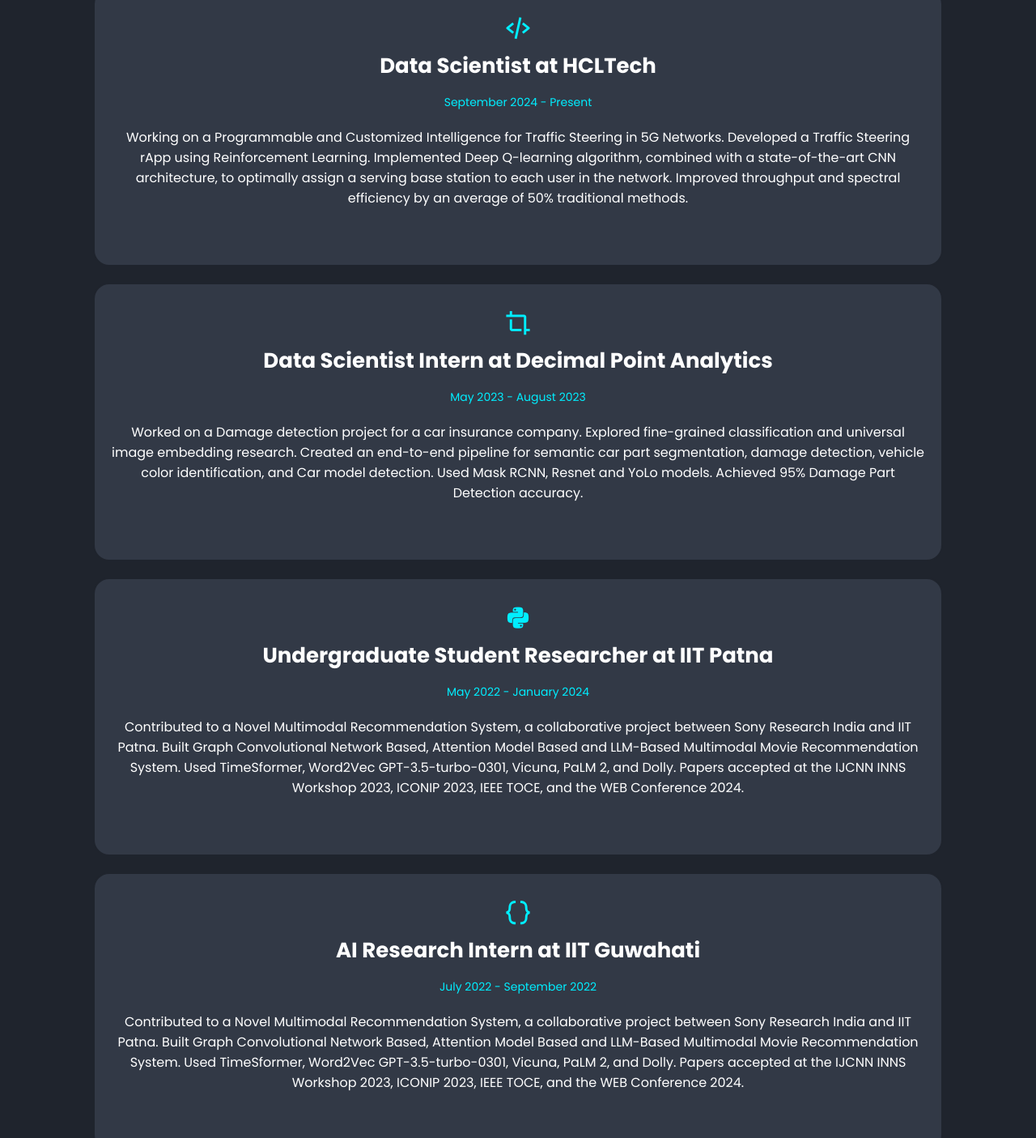
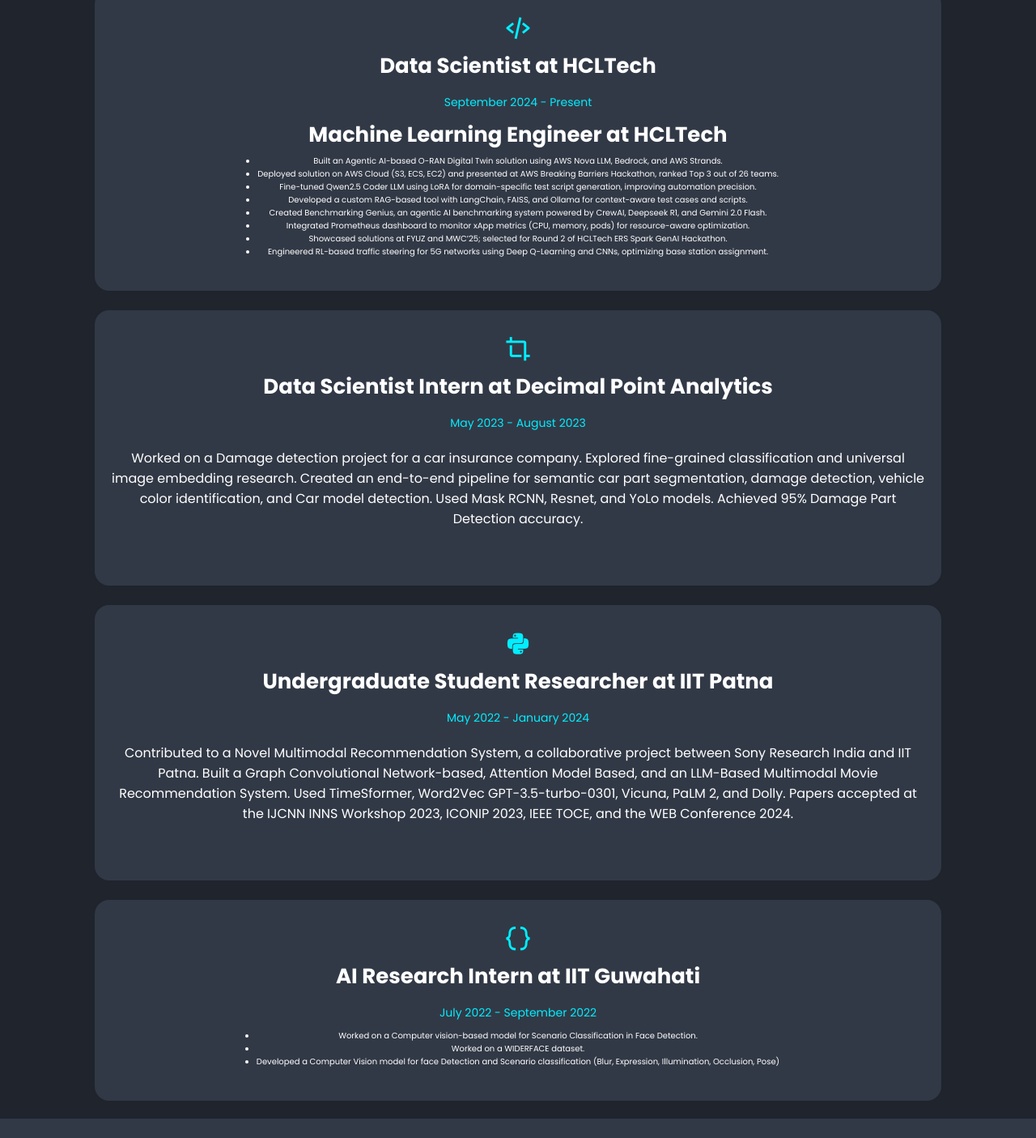
Before and after one commit to ssiddharth27/Portfolio, a plain HTML site: page index.html in a window 1280 px wide. Shown: the part 1833-3238 px from the top of the page at 81% size. Drawn offline with nearby package versions, Linux system fonts and the light colour scheme.

Commit message:
Update job titles and responsibilities in index.html

```diff
--- a/index.html
+++ b/index.html
@@ -51,7 +51,7 @@
             </div>
             <div class="about-content">
                 <h2 class="heading">About<span>Me</span></h2>
-                <h3>Data Scientist</h3>
+                <h3>Machine Learning Engineer</h3>
                 <p>A proud IIT Jodhpur graduate and Data Scientist,
                     I specialize in Machine Learning, Deep Learning, GenAI, MLOps, and DLOps.
                     I’ve co-authored four research papers in top AI conferences and have
@@ -69,11 +69,17 @@
                     <i class='bx bx-code-alt' style="font-size: 3.5rem;"></i>
                     <h3>Data Scientist at HCLTech</h3>
                     <p class="date">September 2024 - Present</p>
-                    <p>Working on a Programmable and Customized Intelligence for Traffic Steering in 5G Networks.
-                        Developed a Traffic Steering rApp using Reinforcement Learning.
-                        Implemented Deep Q-learning algorithm, combined with a state-of-the-art CNN architecture, to optimally assign a serving base
-                        station to each user in the network.
-                        Improved throughput and spectral efficiency by an average of 50% traditional methods.</p>
+                    <h3>Machine Learning Engineer at HCLTech</h3>
+                    <ul>
+                      <li>Built an Agentic AI-based O-RAN Digital Twin solution using AWS Nova LLM, Bedrock, and AWS Strands.</li>
+                      <li>Deployed solution on AWS Cloud (S3, ECS, EC2) and presented at AWS Breaking Barriers Hackathon, ranked Top 3 out of 26 teams.</li>
+                      <li>Fine-tuned Qwen2.5 Coder LLM using LoRA for domain-specific test script generation, improving automation precision.</li>
+                      <li>Developed a custom RAG-based tool with LangChain, FAISS, and Ollama for context-aware test cases and scripts.</li>
+                      <li>Created Benchmarking Genius, an agentic AI benchmarking system powered by CrewAI, Deepseek R1, and Gemini 2.0 Flash.</li>
+                      <li>Integrated Prometheus dashboard to monitor xApp metrics (CPU, memory, pods) for resource-aware optimization.</li>
+                      <li>Showcased solutions at FYUZ and MWC’25; selected for Round 2 of HCLTech ERS Spark GenAI Hackathon.</li>
+                      <li>Engineered RL-based traffic steering for 5G networks using Deep Q-Learning and CNNs, optimizing base station assignment.</li>
+                    </ul>
                     <!-- <a href="#" class="btn">Read More</a> -->
                 </div>
 
@@ -84,7 +90,7 @@
                     <p>Worked on a Damage detection project for a car insurance company.
                         Explored fine-grained classification and universal image embedding research.
                         Created an end-to-end pipeline for semantic car part segmentation, damage detection, vehicle color identification, and Car model
-                        detection. Used Mask RCNN, Resnet and YoLo models. Achieved 95% Damage Part Detection accuracy.</p>
+                        detection. Used Mask RCNN, Resnet, and YoLo models. Achieved 95% Damage Part Detection accuracy.</p>
                     <!-- <a href="#" class="btn">Read More</a> -->
                 </div>
 
@@ -93,7 +99,7 @@
                     <h3>Undergraduate Student Researcher at IIT Patna</h3>
                     <p class="date">May 2022 - January 2024</p>
                     <p>Contributed to a Novel Multimodal Recommendation System, a collaborative project between Sony Research India and IIT Patna.
-                        Built Graph Convolutional Network Based, Attention Model Based and LLM-Based Multimodal Movie Recommendation System.
+                        Built a Graph Convolutional Network-based, Attention Model Based, and an LLM-Based Multimodal Movie Recommendation System.
                         Used TimeSformer, Word2Vec GPT-3.5-turbo-0301, Vicuna, PaLM 2, and Dolly.
                         Papers accepted at the IJCNN INNS Workshop 2023, ICONIP 2023, IEEE TOCE, and the WEB Conference 2024.</p>
                     <!-- <a href="#" class="btn">Read More</a> -->
@@ -103,10 +109,11 @@
                     <i class='bx bx-code-curly' style="font-size: 3.5rem;" ></i>
                     <h3>AI Research Intern at IIT Guwahati</h3>
                     <p class="date">July 2022 - September 2022</p>
-                    <p>Contributed to a Novel Multimodal Recommendation System, a collaborative project between Sony Research India and IIT Patna.
-                        Built Graph Convolutional Network Based, Attention Model Based and LLM-Based Multimodal Movie Recommendation System.
-                        Used TimeSformer, Word2Vec GPT-3.5-turbo-0301, Vicuna, PaLM 2, and Dolly.
-                        Papers accepted at the IJCNN INNS Workshop 2023, ICONIP 2023, IEEE TOCE, and the WEB Conference 2024.</p>
+                    <ul>
+                        <li> Worked on a Computer vision-based model for Scenario Classification in Face Detection.</li>
+                        <li> Worked on a WIDERFACE dataset. </li>
+                        <li> Developed a Computer Vision model for face Detection and Scenario classification (Blur, Expression, Illumination, Occlusion, Pose)</li>
+                    </ul>
                     <!-- <a href="#" class="btn">Read More</a> -->
                 </div>
             </div>
```
